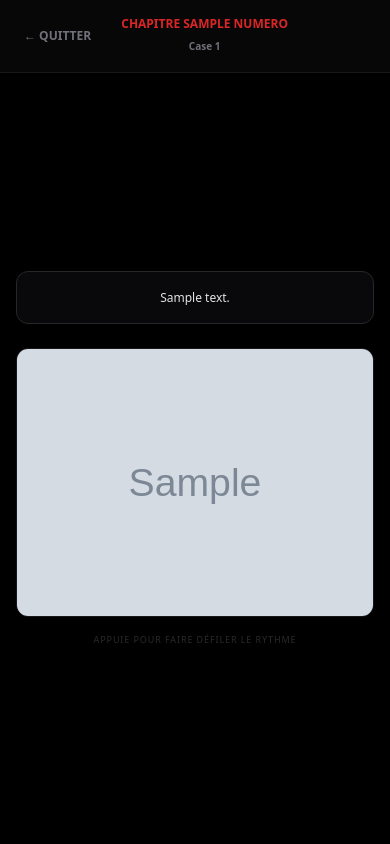
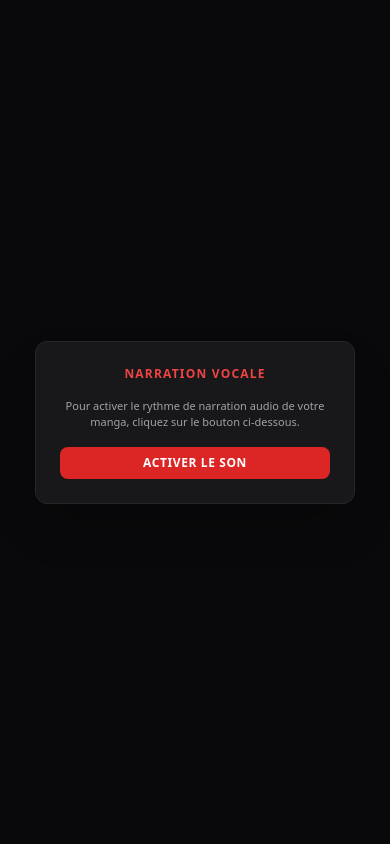
Before and after one commit to sitchad/manga-narrator, a Flask app: page /manga/1/1/1 in a window 390 px wide. Run offline with Flask 3, Linux system fonts and the light colour scheme; grey boxes marked "Sample" are stand-in pictures; a database or web service that is not in the repository returns one stand-in record (values such as "Sample title"); some libraries are stand-ins or nearby versions.

Commit message:
fix: debloquer le flux audio javascript pour mobile

```diff
--- a/templates/reader.html
+++ b/templates/reader.html
@@ -11,18 +11,27 @@
     </style>
 </head>
 <body class="bg-black text-zinc-100 min-h-screen flex flex-col justify-between select-none overflow-x-hidden">
+
+    <div id="audio-overlay" class="fixed inset-0 bg-zinc-950 z-[100] flex flex-col justify-center items-center p-4 hidden">
+        <div class="bg-zinc-900 border border-zinc-800 p-6 rounded-xl text-center max-w-xs w-full space-y-4 shadow-2xl">
+            <h2 class="text-xs font-black text-red-500 uppercase tracking-widest">Narration Vocale</h2>
+            <p class="text-[11px] text-zinc-400">Pour activer le rythme de narration audio de votre manga, cliquez sur le bouton ci-dessous.</p>
+            <button id="btn-start-audio" class="w-full bg-red-600 hover:bg-red-500 text-white font-bold py-2 rounded-lg text-xs transition uppercase tracking-wider">Activer le son</button>
+        </div>
+    </div>
+
     <header class="bg-zinc-950/80 border-b border-zinc-900 p-4 sticky top-0 z-50 flex justify-between items-center px-6">
-        <a href="/manga/{{ manga_id }}" class="text-zinc-500 hover:text-white text-xs font-bold uppercase">← Quitter</a>
+        <a href="/manga/{{ manga_id }}" onclick="stopSpeech()" class="text-zinc-500 hover:text-white text-xs font-bold uppercase">← Quitter</a>
         <div class="text-center">
-            <span class="text-xs uppercase text-red-600 font-black block">Chapitre {{ num_chapitre }}</span>
+            <span class="text-xs uppercase tracking-wider text-red-600 font-black block">Chapitre {{ num_chapitre }}</span>
             <span class="text-[10px] text-zinc-500 font-bold">Case {{ numero_page }}</span>
         </div>
-        <div class="w-12"></div>
+        <div id="audio-indicator" class="text-xs text-red-500 font-bold animate-pulse">🔊 En attente...</div>
     </header>
 
     <main class="flex-1 flex flex-col items-center justify-center p-4 max-w-xl mx-auto w-full cursor-pointer" id="click-zone">
         {% if narration %}
-        <div class="w-full bg-zinc-950 border border-zinc-800 p-4 rounded-xl shadow-2xl mb-6 text-center text-xs md:text-sm font-medium text-zinc-200 leading-relaxed fade-in">
+        <div id="text-narration" class="w-full bg-zinc-950 border border-zinc-800 p-4 rounded-xl shadow-2xl mb-6 text-center text-xs md:text-sm font-medium text-zinc-200 leading-relaxed fade-in">
             {{ narration }}
         </div>
         {% endif %}
@@ -31,14 +40,76 @@
             <img src="{{ image_url }}" alt="Case {{ numero_page }}" class="max-w-full max-h-[68vh] object-contain fade-in">
         </div>
 
-        <p class="text-[9px] text-zinc-700 mt-4 tracking-widest uppercase animate-pulse">Appuie pour faire défiler le rythme</p>
+        <p class="text-[9px] text-zinc-700 mt-4 tracking-widest uppercase animate-pulse">Appuie n'importe où pour passer à la suite</p>
     </main>
 
     <script>
         const mId = "{{ manga_id }}";
         const cId = "{{ chapitre_id }}";
         const pActuelle = parseInt("{{ numero_page }}");
+
+        // Utilisation du LocalStorage JavaScript pour mémoriser si l'audio a été activé par le client
+        const isAudioUnlocked = localStorage.getItem('audioUnlocked') === 'true';
+
+        // --- ENREGISTREMENT ET LECTURE DE LA NARRATION ---
+        function startSpeech() {
+            const textEl = document.getElementById('text-narration');
+            const indicator = document.getElementById('audio-indicator');
+
+            if (textEl) {
+                const textToRead = textEl.innerText.trim();
+                if (textToRead !== "") {
+                    window.speechSynthesis.cancel(); // Reset complet des voix
+
+                    const utterance = new SpeechSynthesisUtterance(textToRead);
+                    utterance.lang = 'fr-FR';
+                    utterance.rate = 1.0;
+
+                    utterance.onstart = () => {
+                        indicator.innerText = "🔊 Lecture...";
+                        indicator.classList.add('animate-pulse');
+                    };
+
+                    utterance.onend = () => {
+                        indicator.innerText = "静 🔇";
+                        indicator.classList.remove('animate-pulse');
+                    };
+
+                    window.speechSynthesis.speak(utterance);
+                } else {
+                    indicator.style.display = 'none';
+                }
+            } else {
+                indicator.style.display = 'none';
+            }
+        }
+
+        function stopSpeech() {
+            window.speechSynthesis.cancel();
+        }
+
+        // --- GESTION DES POLITIQUES NAVIGATEUR MOBILE ---
+        window.addEventListener('DOMContentLoaded', () => {
+            // Si c'est la première page et que le son n'a jamais été activé
+            if (pActuelle === 1 && !isAudioUnlocked) {
+                const overlay = document.getElementById('audio-overlay');
+                overlay.classList.remove('hidden');
+
+                document.getElementById('btn-start-audio').addEventListener('click', () => {
+                    localStorage.setItem('audioUnlocked', 'true');
+                    overlay.classList.add('hidden');
+                    // On lance immédiatement l'audio suite à cette interaction
+                    startSpeech();
+                });
+            } else {
+                // Si déjà débloqué ou si on est à la case 2+, ça passe automatiquement en JavaScript
+                setTimeout(startSpeech, 200);
+            }
+        });
+
+        // --- RHYTHME DU CLIC CLIENT ---
         document.getElementById('click-zone').addEventListener('click', () => {
+            stopSpeech();
             window.location.href = `/manga/${mId}/${cId}/${pActuelle + 1}`;
         });
     </script>
```
